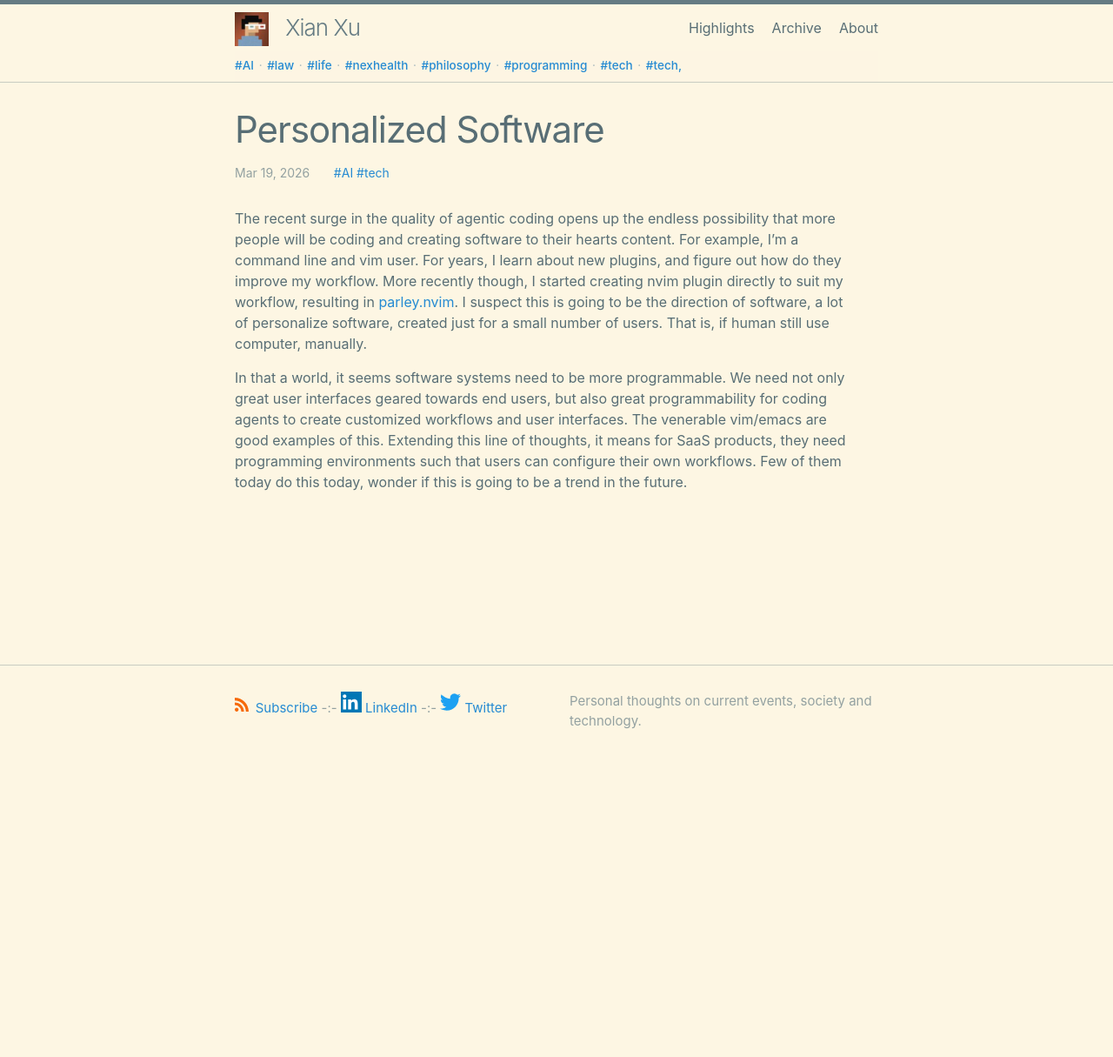
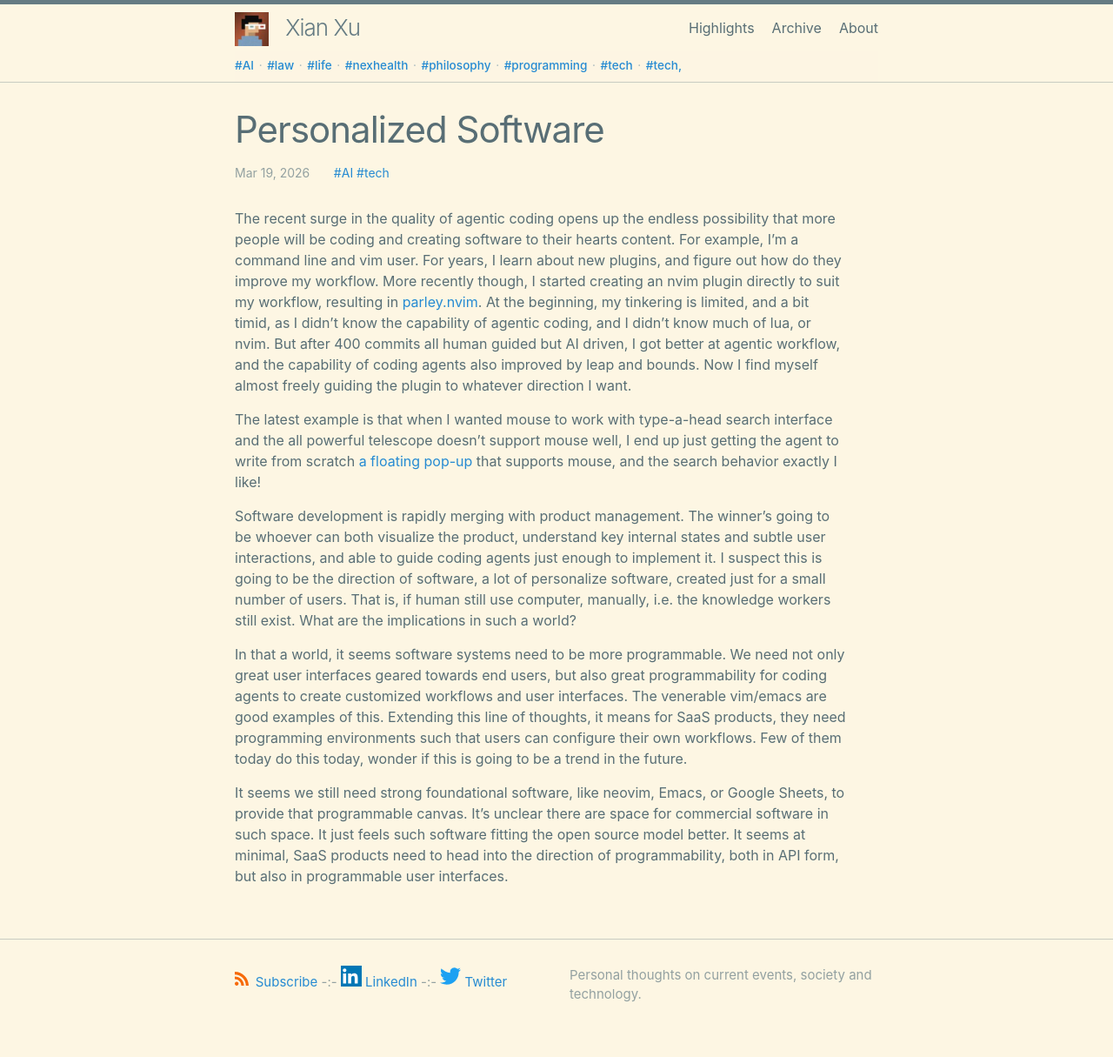
Before and after one commit to xianxu/xianxu.github.io, a Jekyll site: the page built from _posts/2026-03-19-the-rise-of-personal-software.markdown, in a window 1280 px wide. Shown: the whole page at 87% size. Built offline with Jekyll 4.4.1, drawn with Linux system fonts in a browser that asks for light colours; comment, search, counter and statistics services are not loaded; before the commit the page ends 900 px from its top, so only the background shows below that.

Commit message:
Sync latest _posts from remote land

```diff
--- a/_posts/2026-03-19-the-rise-of-personal-software.markdown
+++ b/_posts/2026-03-19-the-rise-of-personal-software.markdown
@@ -6,6 +6,12 @@ tags: AI tech
 comments: true
 ---
 
-The recent surge in the quality of agentic coding opens up the endless possibility that more people will be coding and creating software to their hearts content. For example, I'm a command line and vim user. For years, I learn about new plugins, and figure out how do they improve my workflow. More recently though, I started creating nvim plugin directly to suit my workflow, resulting in [parley.nvim](https://github.com/xianxu/parley.nvim). I suspect this is going to be the direction of software, a lot of personalize software, created just for a small number of users. That is, if human still use computer, manually.
+The recent surge in the quality of agentic coding opens up the endless possibility that more people will be coding and creating software to their hearts content. For example, I'm a command line and vim user. For years, I learn about new plugins, and figure out how do they improve my workflow. More recently though, I started creating an nvim plugin directly to suit my workflow, resulting in [parley.nvim](https://github.com/xianxu/parley.nvim). At the beginning, my tinkering is limited, and a bit timid, as I didn't know the capability of agentic coding, and I didn't know much of lua, or nvim. But after 400 commits all human guided but AI driven, I got better at agentic workflow, and the capability of coding agents also improved by leap and bounds. Now I find myself almost freely guiding the plugin to whatever direction I want.
+
+The latest example is that when I wanted mouse to work with type-a-head search interface and the all powerful telescope doesn't support mouse well, I end up just getting the agent to write from scratch [a floating pop-up](https://github.com/xianxu/parley.nvim/blob/main/lua/parley/float_picker.lua) that supports mouse, and the search behavior exactly I like!
+
+Software development is rapidly merging with product management. The winner's going to be whoever can both visualize the product, understand key internal states and subtle user interactions, and able to guide coding agents just enough to implement it. I suspect this is going to be the direction of software, a lot of personalize software, created just for a small number of users. That is, if human still use computer, manually, i.e. the knowledge workers still exist. What are the implications in such a world?
 
 In that a world, it seems software systems need to be more programmable. We need not only great user interfaces geared towards end users, but also great programmability for coding agents to create customized workflows and user interfaces. The venerable vim/emacs are good examples of this. Extending this line of thoughts, it means for SaaS products, they need programming environments such that users can configure their own workflows. Few of them today do this today, wonder if this is going to be a trend in the future.
+
+It seems we still need strong foundational software, like neovim, Emacs, or Google Sheets, to provide that programmable canvas. It's unclear there are space for commercial software in such space. It just feels such software fitting the open source model better. It seems at minimal, SaaS products need to head into the direction of programmability, both in API form, but also in programmable user interfaces.
```
